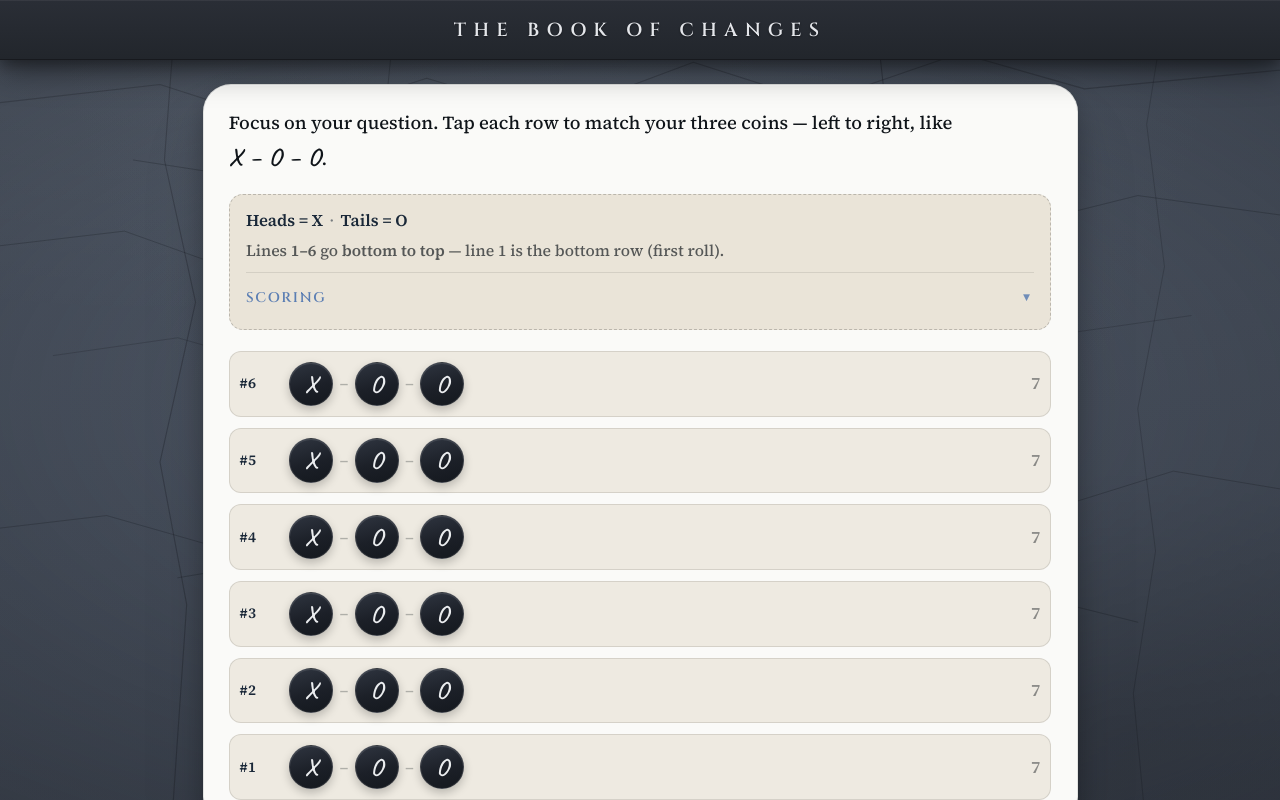
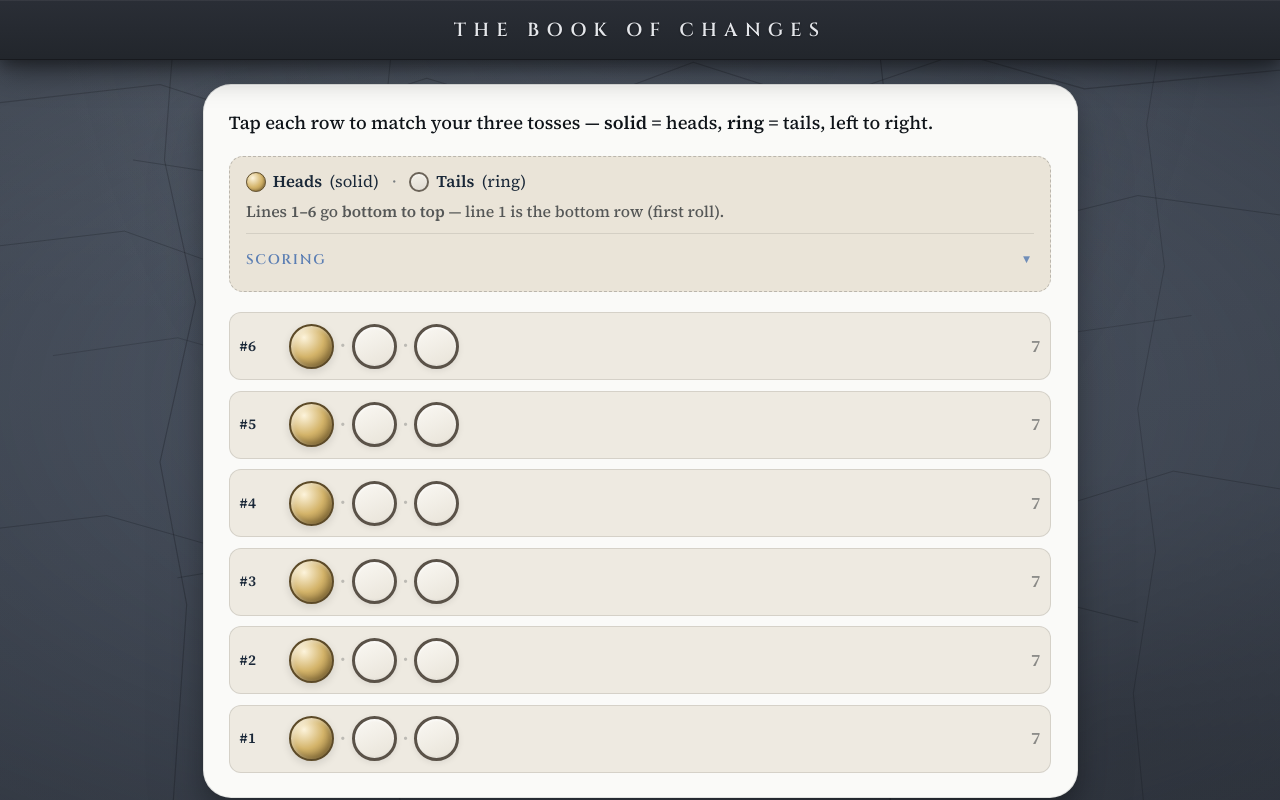
Before and after one commit to grahamgrilli/iching-app, a React (Vite) app: page / in a window 1280 px wide. Shown: the top 800 px of the page. Built offline with nearby package versions, Linux system fonts and the light colour scheme.

Commit message:
Interpretation layout: cards, larger image art, drop Wilhelm labels

```diff
--- a/src/App.css
+++ b/src/App.css
@@ -212,13 +212,38 @@
   color: var(--color-ink);
 }
 
-.coin-instruction-sample {
-  font-family: var(--font-script, 'Caveat', cursive);
-  font-size: 1.35em;
-  font-weight: 600;
-  font-style: normal;
-  letter-spacing: 0.04em;
-  white-space: nowrap;
+.coin-key-line--coins-legend {
+  display: flex;
+  align-items: center;
+  flex-wrap: wrap;
+  gap: 0.35rem;
+}
+
+.coin-key-legend-item {
+  display: inline-flex;
+  align-items: center;
+  gap: 0.4rem;
+}
+
+.coin-key-sample {
+  display: inline-block;
+  width: 1.1rem;
+  height: 1.1rem;
+  border-radius: 50%;
+  flex-shrink: 0;
+}
+
+.coin-key-sample--heads {
+  background: radial-gradient(circle at 32% 28%, #fdf4dc, #d4b46a 52%, #8f7238);
+  border: 1.5px solid #5c4a28;
+  box-shadow: inset -1px -1px 2px rgba(0, 0, 0, 0.2);
+}
+
+.coin-key-sample--tails {
+  box-sizing: border-box;
+  background: linear-gradient(165deg, #f5f2ea, #e0dbd2);
+  border: 2.5px solid #6b6358;
+  box-shadow: inset 0 1px 2px rgba(255, 255, 255, 0.7);
 }
 
 .coin-key {
@@ -334,78 +359,85 @@
   color: var(--color-heading);
 }
 
-/* Dark “coins”: script X/O in light ink on circular charcoal (not italic) */
-.three-coins--dark {
+/* Traditional coin marks: heads = filled disk, tails = open ring (I Ching / Wilhelm style) */
+.three-coins--traditional {
   display: flex;
   align-items: center;
   justify-content: flex-start;
   flex-wrap: nowrap;
   gap: 0;
-  min-height: 2.65rem;
+  min-height: 2.75rem;
 }
 
-.coin-script-cell {
+.coin-slot {
   display: inline-flex;
   align-items: center;
 }
 
-.coin-script-sep {
-  font-family: var(--font-body);
-  font-size: 0.95rem;
-  font-weight: 500;
-  color: rgba(15, 20, 25, 0.28);
-  margin: 0 0.35rem;
+.coin-slot-sep {
+  font-size: 1.1rem;
+  font-weight: 600;
+  color: rgba(15, 20, 25, 0.22);
+  margin: 0 0.32rem;
   line-height: 1;
   user-select: none;
 }
 
-.coin-mark {
+.coin-face {
   box-sizing: border-box;
-  display: inline-flex;
-  align-items: center;
-  justify-content: center;
-  width: 2.45rem;
-  height: 2.45rem;
+  width: 2.5rem;
+  height: 2.5rem;
   padding: 0;
-  border: 1px solid rgba(255, 255, 255, 0.12);
   border-radius: 50%;
-  font-family: var(--font-script, 'Caveat', cursive);
-  font-size: 1.35rem;
-  font-weight: 600;
-  font-style: normal;
-  line-height: 1;
-  color: rgba(244, 246, 248, 0.96);
-  background: linear-gradient(165deg, #2f3540 0%, #1c2028 55%, #14181e 100%);
-  box-shadow:
-    0 1px 0 rgba(255, 255, 255, 0.1) inset,
-    0 4px 10px rgba(0, 0, 0, 0.22);
   cursor: pointer;
   -webkit-tap-highlight-color: transparent;
   touch-action: manipulation;
   transition:
     transform 0.12s ease,
     box-shadow 0.15s ease,
-    filter 0.15s ease,
-    border-color 0.15s ease;
+    filter 0.15s ease;
 }
 
-.coin-mark:disabled {
+.coin-face:disabled {
   cursor: default;
   opacity: 0.55;
 }
 
-.coin-mark--x,
-.coin-mark--o {
-  color: rgba(244, 246, 248, 0.96);
+/* Heads: solid “yang” coin — warm metal fill */
+.coin-face--heads {
+  border: 2px solid #5c4a28;
+  background: radial-gradient(circle at 32% 28%, #fdf4dc, #d4b46a 48%, #8f7238 88%, #6a5428);
+  box-shadow:
+    inset 2px 2px 4px rgba(255, 255, 255, 0.45),
+    inset -2px -3px 6px rgba(0, 0, 0, 0.22),
+    0 3px 8px rgba(0, 0, 0, 0.12);
+}
+
+/* Tails: open ring — light face, dark rim (like a coin edge / yin ring) */
+.coin-face--tails {
+  border: 3px solid #5a5248;
+  background: linear-gradient(155deg, #faf8f3, #e8e3d8);
+  box-shadow:
+    inset 0 1px 3px rgba(255, 255, 255, 0.9),
+    inset 0 -1px 2px rgba(0, 0, 0, 0.06),
+    0 2px 6px rgba(0, 0, 0, 0.08);
 }
 
 @media (hover: hover) and (pointer: fine) {
-  .coin-mark:hover:not(:disabled) {
+  .coin-face:hover:not(:disabled) {
     transform: translateY(-1px);
-    filter: brightness(1.08);
+    filter: brightness(1.04);
+  }
+
+  .coin-face--heads:hover:not(:disabled) {
     box-shadow:
-      0 1px 0 rgba(255, 255, 255, 0.14) inset,
-      0 6px 14px rgba(0, 0, 0, 0.28);
+      inset 2px 2px 4px rgba(255, 255, 255, 0.5),
+      inset -2px -3px 6px rgba(0, 0, 0, 0.2),
+      0 5px 12px rgba(0, 0, 0, 0.14);
+  }
+
+  .coin-face--tails:hover:not(:disabled) {
+    border-color: #3d3832;
   }
 }
 
@@ -837,14 +869,13 @@
     letter-spacing: 0.22em;
     padding: 0 0.35rem;
   }
-  .coin-mark {
-    width: 2.15rem;
-    height: 2.15rem;
-    font-size: 1.2rem;
+  .coin-face {
+    width: 2.2rem;
+    height: 2.2rem;
   }
 
-  .coin-script-sep {
-    margin: 0 0.28rem;
+  .coin-slot-sep {
+    margin: 0 0.24rem;
   }
   .hexagram-svg {
     width: 100%;
--- a/src/components/CoinInput.tsx
+++ b/src/components/CoinInput.tsx
@@ -4,12 +4,18 @@ function CoinKey() {
   return (
     <div className="coin-key" aria-label="How to record your coins">
       <div className="coin-key-visible">
-        <p className="coin-key-line">
-          <strong>Heads = X</strong>
+        <p className="coin-key-line coin-key-line--coins-legend">
+          <span className="coin-key-legend-item">
+            <span className="coin-key-sample coin-key-sample--heads" aria-hidden />
+            <strong>Heads</strong> (solid)
+          </span>
           <span className="coin-key-dot" aria-hidden>
             ·
           </span>
-          <strong>Tails = O</strong>
+          <span className="coin-key-legend-item">
+            <span className="coin-key-sample coin-key-sample--tails" aria-hidden />
+            <strong>Tails</strong> (ring)
+          </span>
         </p>
         <p className="coin-key-line coin-key-line--sub">
           Lines <strong>1–6</strong> go <strong>bottom to top</strong> — line 1 is the bottom row (first roll).
@@ -19,18 +25,16 @@ function CoinKey() {
       <details className="coin-scoring-details">
         <summary className="coin-scoring-summary">
           <span className="coin-scoring-summary-label">Scoring</span>
-          <span className="coin-scoring-chevron" aria-hidden>
-            ▼
-          </span>
+          <span className="coin-scoring-chevron" aria-hidden>▼</span>
         </summary>
         <div className="coin-scoring-body">
-          <p>Each head (X) counts as 3.</p>
-          <p>Each tail (O) counts as 2.</p>
+          <p>Each head (solid) counts as 3.</p>
+          <p>Each tail (ring) counts as 2.</p>
           <p>Add the three coins; the total is your line value (6 through 9).</p>
-          <p>6 = O O O — old yin (broken), changing</p>
-          <p>7 = X O O — young yang (solid)</p>
-          <p>8 = X X O — young yin (broken)</p>
-          <p>9 = X X X — old yang, changing</p>
+          <p>6 = three rings — old yin (broken), changing</p>
+          <p>7 = one solid, two rings — young yang (solid)</p>
+          <p>8 = two solids, one ring — young yin (broken)</p>
+          <p>9 = three solids — old yang, changing</p>
         </div>
       </details>
     </div>
@@ -46,7 +50,6 @@ function ThreeCoins({
   onChange: (v: LineValue) => void;
   disabled?: boolean;
 }) {
-  // X=3 O=2 → h heads: sum = 6 + h → h = value − 6
   const heads = value - 6;
 
   const toggle = (i: number) => {
@@ -60,17 +63,17 @@ function ThreeCoins({
   };
 
   return (
-    <div className="three-coins three-coins--dark" role="group" aria-label="Three coins, left to right">
+    <div className="three-coins three-coins--traditional" role="group" aria-label="Three coins, left to right">
       {[0, 1, 2].map((i) => (
-        <span key={i} className="coin-script-cell">
+        <span key={i} className="coin-slot">
           {i > 0 && (
-            <span className="coin-script-sep" aria-hidden>
-              –
+            <span className="coin-slot-sep" aria-hidden>
+              ·
             </span>
           )}
           <button
             type="button"
-            className={`coin-mark ${i < heads ? 'coin-mark--x' : 'coin-mark--o'}`}
+            className={`coin-face ${i < heads ? 'coin-face--heads' : 'coin-face--tails'}`}
             onClick={(e) => {
               toggle(i);
               if (typeof window !== 'undefined' && window.matchMedia('(pointer: coarse)').matches) {
@@ -78,10 +81,8 @@ function ThreeCoins({
               }
             }}
             disabled={disabled}
-            aria-label={i < heads ? 'Heads (X)' : 'Tails (O)'}
-          >
-            {i < heads ? 'X' : 'O'}
-          </button>
+            aria-label={i < heads ? 'Heads (solid coin)' : 'Tails (open ring)'}
+          />
         </span>
       ))}
     </div>
@@ -108,8 +109,8 @@ export default function CoinInput({
   return (
     <div className="coin-input">
       <p className="coin-instruction">
-        Focus on your question. Tap each row to match your three coins — left to right, like{' '}
-        <span className="coin-instruction-sample">X – O – O</span>.
+        Tap each row to match your three tosses — <strong>solid</strong> = heads, <strong>ring</strong> = tails,
+        left to right.
       </p>
       <CoinKey />
       <div className="line-inputs">
```
Also changed, not shown: src/lib/cast.ts (+4 -4 lines), 5 other files (tests, documents, lock files or other folders).
